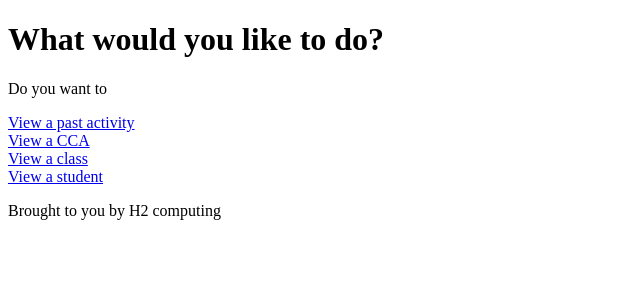
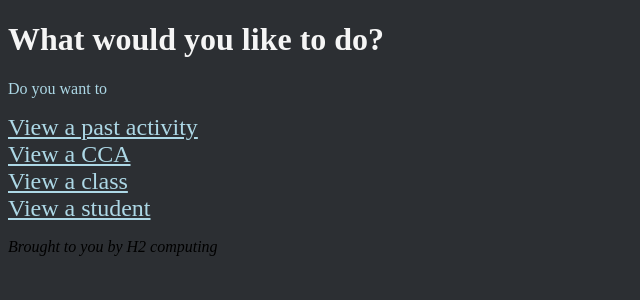
Before and after one commit to KanOnnKit/TOKCapstoneProject, a Python web app: template templates/view.html in a window 1280 px wide. Shown: the top 300 px of the page, without its empty margins (0-640 px from the left). Run offline with Jinja, Linux system fonts and the light colour scheme; the template is opened without the code that fills it, so the values that code supplies are empty.

Commit message:
added static folder solely for my style.css file
cos css and flask dont like to mix
now i can reference external css

i am angerr >:(

```diff
--- /dev/null
+++ b/static/style.css
@@ -0,0 +1,23 @@
+.pagetitle {
+    font-family: verdana;
+    font-size: 20px;
+}
+
+body {
+    background-color: #2C2F33;
+}
+h1 {
+    color: whitesmoke;
+}
+p {
+    color: lightblue;
+}
+a {
+    color: lightblue;
+}
+.options {
+    font-size: 150%;
+        }
+#brought2u {
+    font-style: italic;
+}
--- a/templates/add.html
+++ b/templates/add.html
@@ -2,6 +2,7 @@
 <html>
 <head>
     <title>NYJC CCA Manager</title>
+    <link rel='stylesheet' type='text/css' href="{{ url_for('static', filename='style.css') }}" />
 </head>
 
 <body>
--- a/templates/index.html
+++ b/templates/index.html
@@ -2,6 +2,7 @@
 <html>
 <head>
     <title>NYJC CCA Manager</title>
+    <link rel='stylesheet' type='text/css' href="{{ url_for('static', filename='style.css') }}" />
     <style>
         .options{
             font-size: 150%
--- a/templates/view.html
+++ b/templates/view.html
@@ -2,6 +2,7 @@
 <html>
 <head>
     <title>NYJC CCA Manager</title>
+    <link rel='stylesheet' type='text/css' href="{{ url_for('static', filename='style.css') }}" />
 </head>
 
 <body>
--- a/templates/webapp.css
+++ /dev/null
@@ -1,4 +0,0 @@
-.pagetitle {
-    font-family: verdana;
-    font-size: 20px;
-}
```
